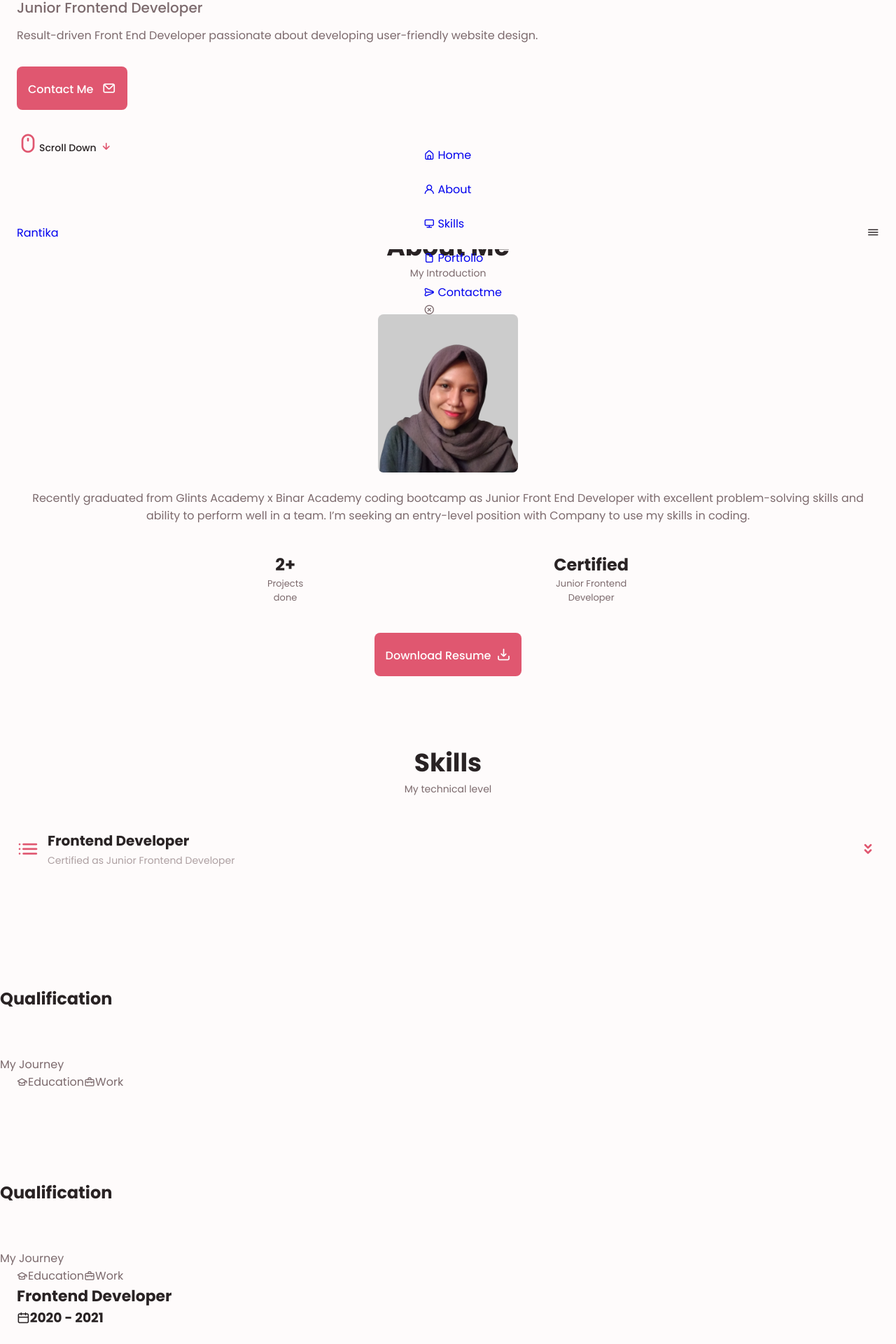
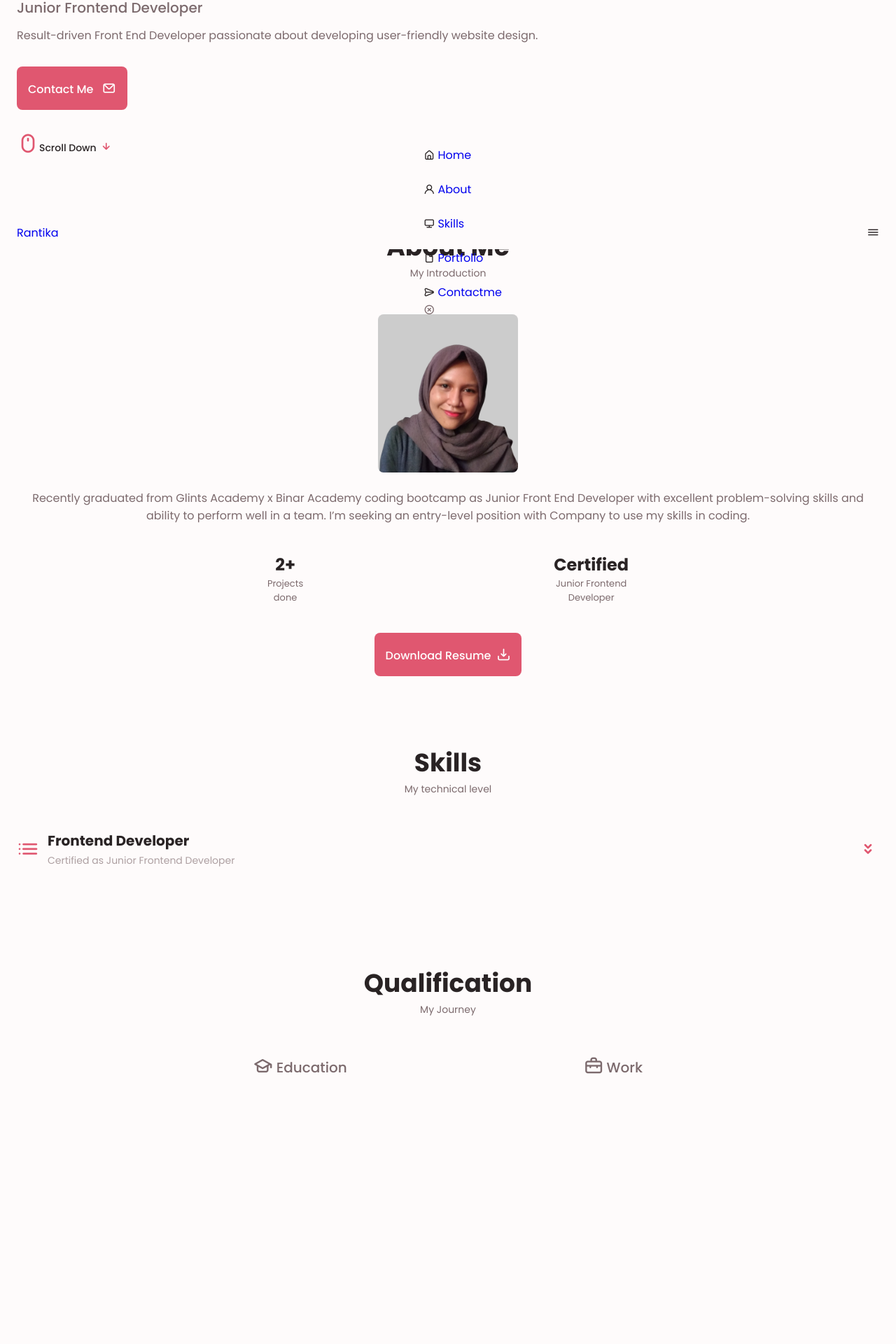
Before and after one commit to Rantikaayuning/rantikaayuning, a React (Create React App) app: page / in a window 1280 px wide. Shown: the part 444-2364 px from the top of the page at 70% size. After the commit the page ends 2132 px from the top, so only its background shows below. Built offline with nearby package versions, Linux system fonts and the light colour scheme.

Commit message:
updated styling for qualification tabs

```diff
--- a/src/components/Header.js
+++ b/src/components/Header.js
@@ -18,27 +18,27 @@ const Header = () => {
           <ul className="nav__list grid">
             <li className="nav__item">
               <a href="#home" className="nav__link" onClick={toggle}>
-                <i class="uil uil-estate"></i> Home
+                <i class="uil uil-estate nav__logo"></i> Home
               </a>
             </li>
             <li className="nav__item">
               <a href="#about" className="nav__link" onClick={toggle}>
-                <i class="uil uil-user"></i> About
+                <i class="uil uil-user nav__logo"></i> About
               </a>
             </li>
             <li className="nav__item">
               <a href="#skills" className="nav__link" onClick={toggle}>
-                <i class="uil uil-desktop"></i> Skills
+                <i class="uil uil-desktop nav__logo"></i> Skills
               </a>
             </li>
             <li className="nav__item">
               <a href="#portfolio" className="nav__link" onClick={toggle}>
-                <i class="uil uil-file"></i> Portfolio
+                <i class="uil uil-file nav__logo"></i> Portfolio
               </a>
             </li>
             <li className="nav__item">
               <a href="#contactme" className="nav__link" onClick={toggle}>
-                <i class="uil uil-navigator"></i> Contactme
+                <i class="uil uil-navigator nav__logo"></i> Contactme
               </a>
             </li>
           </ul>
--- a/src/index.css
+++ b/src/index.css
@@ -151,7 +151,7 @@ img {
 
 /*==================== NAV ====================*/
 nav {
-  /* max-width: 968; */
+  /* max-width: 968px; */
   height: var(--header-height);
   display: flex;
   justify-content: space-between;
@@ -461,8 +461,76 @@ nav {
 }
 
 /*==================== QUALIFICATION ====================*/
+.qualification__tabs {
+  display: flex;
+  justify-content: space-evenly;
+  margin-bottom: var(--mb-2);
+}
 
+.qualification__button {
+  font-size: var(--h3-font-size);
+  font-weight: var(--font-medium);
+  cursor: pointer;
+}
 
+.qualification__button:hover {
+  color: var(--first-color);
+}
+
+.qualification__icon {
+  font-size: 1.8rem;
+  margin-right: var(--mb-0-25);
+}
+
+.qualification__data {
+  display: grid;
+  grid-template-columns: 1fr max-content 1fr;
+  column-gap: 1.5rem;
+}
+
+.qualification__title {
+  font-size: var(--normal-font-size);
+  font-weight: var(--font-medium);
+}
+
+.qualification__subtitle {
+  display: inline-block;
+  font-size: var(--small-font-size);
+  margin-bottom: var(--mb-1);
+}
+
+.qualification__calendar {
+  font-size: var(--smaller-font-size);
+  color: var(--text-color-light);
+}
+
+.qualification__rounder {
+  display: inline-block;
+  width: 13px;
+  height: 13px;
+  background-color: var(--first-color);
+  border-radius: 50%;
+}
+
+.qualification__line {
+  display: block;
+  width: 1px;
+  height: 100%;
+  background-color: var(--first-color);
+  transform: translate(6px, -7px);
+}
+
+.qualification [data-content] {
+  display: none;
+}
+
+.qualification__active[data-content] {
+  display: block;
+}
+
+/* .qualification__button.qualification__active {
+  color: var(--first-color);
+} */
 /*==================== SERVICES ====================*/
 
 
--- a/src/pages/HomePage.js
+++ b/src/pages/HomePage.js
@@ -4,9 +4,19 @@ import Profile from '../assets/profile.jpg';
 
 const HomePage = () => {
   const [skills, setSkills] = useState(true);
+  const [eduTabs, setEduTabs] = useState(true);
+  const [workTabs, setWorkTabs] = useState(true);
 
   const toggleSkills = () => {
     setSkills(!skills);
+  }
+
+  const toggleEduTabs = () => {
+    setEduTabs(!eduTabs)
+  }
+
+  const toggleWorkTabs = () => {
+    setWorkTabs(!workTabs)
   }
 
   return (
@@ -146,53 +156,96 @@ const HomePage = () => {
         </div>
       </section>
 
-      <section class="qualification section">
-        <h2 class="section title">Qualification</h2>
-        <span class="section_subtitle">My Journey</span>
+      <section class="qualification section" id="qualification">
+        <h2 class="section__title">Qualification</h2>
+        <span class="section__subtitle">My Journey</span>
         <div class="qualification__container container">
           <div class="qualification__tabs">
-            <div class="qualification__button button--flex">
+            <div class="qualification__button button--flex qualification__active" data-target="#education" onClick={toggleEduTabs}>
               <i class="uil uil-graduation-cap qualification__icon"></i>Education
             </div>
 
-            <div class="qualification__button button--flex">
+            <div class="qualification__button button--flex" data-target="#work" onClick={toggleWorkTabs}>
               <i class="uil uil-suitcase qualification__icon"></i>Work
             </div>
           </div>
-        </div>
-      </section>
 
-      <section class="qualification section">
-    <h2 class="section title">Qualification</h2>
-    <span class="section_subtitle">My Journey</span>
-    <div class="qualification__container container">
-      <div class="qualification__tabs">
-        <div class="qualification__button button--flex">
-          <i class="uil uil-graduation-cap qualification__icon"></i>Education
-        </div>
+          <div class="qualification__sections">
 
-        <div class="qualification__button button--flex">
-          <i class="uil uil-suitcase qualification__icon"></i>Work
-        </div>
-
-        <div class="qualification__sections">
-          <div class="qualification__content">
-              <h3 class="qualification__data">
+            <div class={eduTabs? "qualification__content" : "qualification__content qualification__active"} data-content id="education">
+              <div class="qualification__data">
                 <div>
-                  <h3 class="qualification__title">Frontend Developer</h3>
-                  <span class="qualification__subtitle"></span>
+                  <h3 class="qualification__title">Frontend Development</h3>
+                  <span class="qualification__subtitle">Glints Academy x Binar Academy</span>
                   <div class="qualification__calendar">
-                    <i class="uil uil-calender"></i>
+                    <i class="uil uil-schedule"></i>
                     2020 - 2021
                   </div>
                 </div>
 
-              </h3>
+                <div>
+                  <span class="qualification__rounder"></span>
+                  <span class="qualification__line"></span>
+                </div>
+              </div>
+
+              <div class="qualification__data">
+                <div></div>
+                <div>
+                  <span class="qualification__rounder"></span>
+                  <span class="qualification__line"></span>
+                </div>
+
+                <div>
+                  <h3 class="qualification__title">Hotel Management</h3>
+                  <span class="qualification__subtitle">International Hotel Management School</span>
+                  <div class="qualification__calendar">
+                    <i class="uil uil-schedule"></i>
+                    2016 - 2019
+                  </div>
+                </div>
+
+              </div>
+            </div>
+
+            <div class={workTabs ? "qualification__content" : "qualification__content qualification__active"} data-content id="work">
+              <div class="qualification__data">
+                <div>
+                  <h3 class="qualification__title">Frontend Developer Intern</h3>
+                  <span class="qualification__subtitle">Automate All</span>
+                  <div class="qualification__calendar">
+                    <i class="uil uil-schedule"></i>
+                    2021 - Present
+                  </div>
+                </div>
+
+                <div>
+                  <span class="qualification__rounder"></span>
+                  <span class="qualification__line"></span>
+                </div>
+              </div>
+
+              <div class="qualification__data">
+                <div></div>
+                <div>
+                  <span class="qualification__rounder"></span>
+                  <span class="qualification__line"></span>
+                </div>
+
+                <div>
+                  <h3 class="qualification__title">Sales and Marketing Support</h3>
+                  <span class="qualification__subtitle">ibis Styles Bandung Braga</span>
+                  <div class="qualification__calendar">
+                    <i class="uil uil-schedule"></i>
+                    2020 - 2020
+                  </div>
+                </div>
+              </div>
+            </div>
           </div>
+
         </div>
-      </div>
-    </div>
-  </section>
+      </section>
 
     </main>
   );
```
Also changed, not shown: src/index.html (+38 -0 lines).
